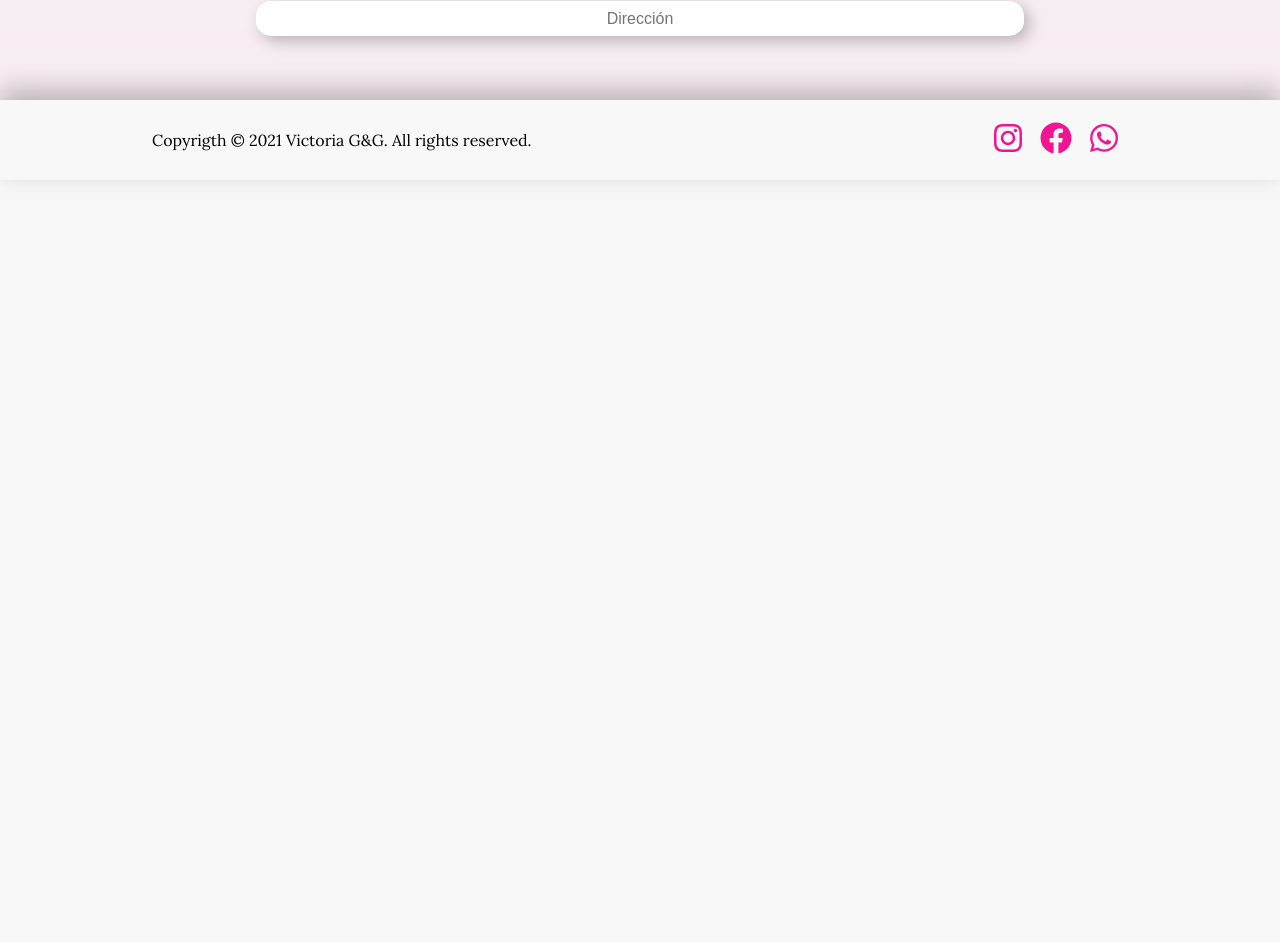
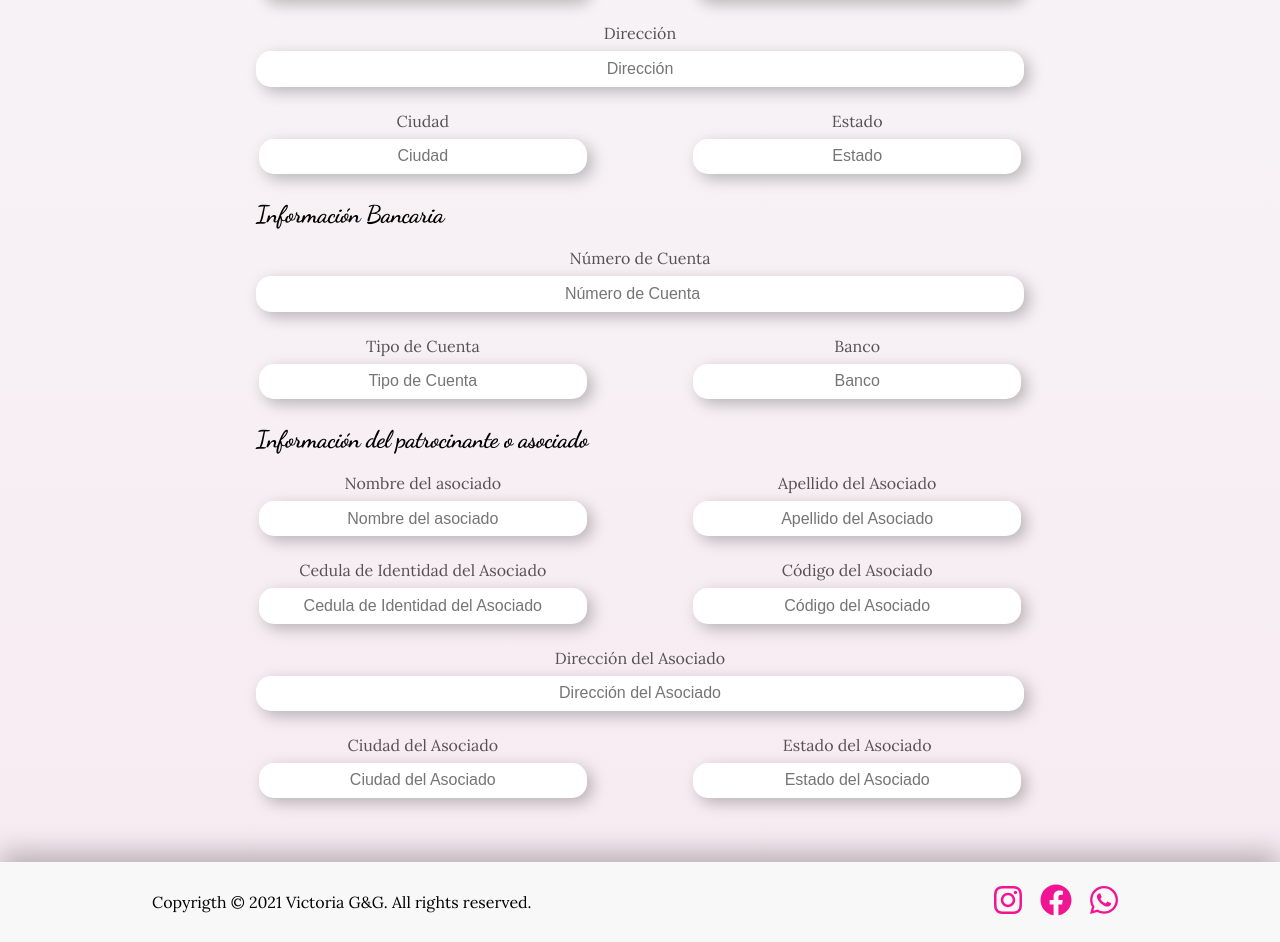
Before and after one commit to Black-And-White-Solutions/victoria-gg, a React (Create React App) app: page /singIn in a window 1280 px wide. Shown: the part 583-1525 px from the top of the page. Before the commit the page ends 800 px from the top, so only its background shows below. Built offline with nearby package versions, Linux system fonts and the light colour scheme; a web font is replaced by a local one.

Commit message:
Small fixes, added more form entries

```diff
--- a/src/assets/GenericCSS.tsx
+++ b/src/assets/GenericCSS.tsx
@@ -11,6 +11,7 @@ export const maxMargin = css`
   padding: 0.5rem calc((100vw - ${desktopS}) / 2);
 `;
 
+/* stylelint-disable -- Is deleting webkit rules. */
 export const lineClamping = css<LineClampProps>`
   display: box;
   overflow: hidden;
@@ -18,3 +19,4 @@ export const lineClamping = css<LineClampProps>`
   -webkit-line-clamp: ${({ numberOfLines }) => numberOfLines || 1};
   text-overflow: ellipsis;
 `;
+/* stylelint-enable */
--- a/src/components/BasicComponent.tsx
+++ b/src/components/BasicComponent.tsx
@@ -25,7 +25,7 @@ const Component = styled.div<InvertedConditionProps>`
   display: grid;
   width: 100%;
   height: fit-content;
-  padding: 2.5rem 2rem;
+  padding: 2.5rem 1.5rem;
   gap: 1.5rem;
   grid-template-areas:
     'title content'
--- a/src/components/Form/Form.tsx
+++ b/src/components/Form/Form.tsx
@@ -3,11 +3,13 @@ import {
   FormDoubleInput,
   FormInputTemplate,
   FormWrapper,
+  TitleSmall,
 } from './FormComponents';
 
 const Form: VoidFunctionComponent = () => {
   return (
     <FormWrapper>
+      <TitleSmall>Información Personal</TitleSmall>
       <FormDoubleInput>
         <FormInputTemplate
           id={'firstName'}
@@ -59,6 +61,70 @@ const Form: VoidFunctionComponent = () => {
         placeholder={'Dirección'}
         type={'text'}
       />
+      <FormDoubleInput>
+        <FormInputTemplate id={'city'} placeholder={'Ciudad'} type={'text'} />
+        <FormInputTemplate id={'state'} placeholder={'Estado'} type={'text'} />
+      </FormDoubleInput>
+      <TitleSmall>Información Bancaria</TitleSmall>
+      <FormInputTemplate
+        id={'bankAccountNumber'}
+        placeholder={'Número de Cuenta'}
+        type={'number'}
+      />
+      <FormDoubleInput>
+        <FormInputTemplate
+          id={'bankAccountType'}
+          placeholder={'Tipo de Cuenta'}
+          type={'Text'}
+        />
+        <FormInputTemplate
+          id={'bankAccountBank'}
+          placeholder={'Banco'}
+          type={'text'}
+        />
+      </FormDoubleInput>
+      <TitleSmall>Información del patrocinante o asociado</TitleSmall>
+      <FormDoubleInput>
+        <FormInputTemplate
+          id={'referalFirstName'}
+          placeholder={'Nombre del asociado'}
+          type={'text'}
+        />
+        <FormInputTemplate
+          id={'referalLastName'}
+          placeholder={'Apellido del Asociado'}
+          type={'text'}
+        />
+      </FormDoubleInput>
+      <FormDoubleInput>
+        <FormInputTemplate
+          id={'referalId'}
+          placeholder={'Cedula de Identidad del Asociado'}
+          type={'text'}
+        />
+        <FormInputTemplate
+          id={'referalCode'}
+          placeholder={'Código del Asociado'}
+          type={'text'}
+        />
+      </FormDoubleInput>
+      <FormInputTemplate
+        id={'referalAddress'}
+        placeholder={'Dirección del Asociado'}
+        type={'text'}
+      />
+      <FormDoubleInput>
+        <FormInputTemplate
+          id={'referalCity'}
+          placeholder={'Ciudad del Asociado'}
+          type={'text'}
+        />
+        <FormInputTemplate
+          id={'referalState'}
+          placeholder={'Estado del Asociado'}
+          type={'text'}
+        />
+      </FormDoubleInput>
     </FormWrapper>
   );
 };
--- a/src/components/Form/FormComponents.tsx
+++ b/src/components/Form/FormComponents.tsx
@@ -21,7 +21,7 @@ export const FormWrapper = styled.div`
 
 export const FormDoubleInput = styled.div`
   display: grid;
-  width: 90%;
+  width: 88%;
   height: fit-content;
   gap: 1.5rem;
   grid-template-columns: repeat(2, [col-start] 1fr);
@@ -57,6 +57,17 @@ export const FormInputWrapper = styled.div`
 
 export const FormLabel = styled.label`
   color: #575155;
+`;
+
+export const TitleSmall = styled.h2`
+  align-self: flex-start;
+  padding-bottom: 1rem;
+  padding-left: 10%;
+  font-family: 'Dancing Script', cursive;
+  font-size: 1.5rem;
+  font-weight: 700;
+  letter-spacing: -0.45px;
+  line-height: 34.5px;
 `;
 
 // Function Components
@@ -101,21 +112,3 @@ FormInputTemplate.propTypes = {
   type: PropTypes.string.isRequired,
   value: PropTypes.string.isRequired,
 };
-
-/*
-export const FormInputLine = styled.div`
-  position: relative;
-  top: -30%;
-  width: 55%;
-  height: 0;
-  border: 1px solid #f11593;
-`;
-
-export const FormInputWrapper = styled.div`
-  display: flex;
-  width: 100%;
-  flex-direction: column;
-  align-items: center;
-  justify-content: center;
-`;
- */
```
